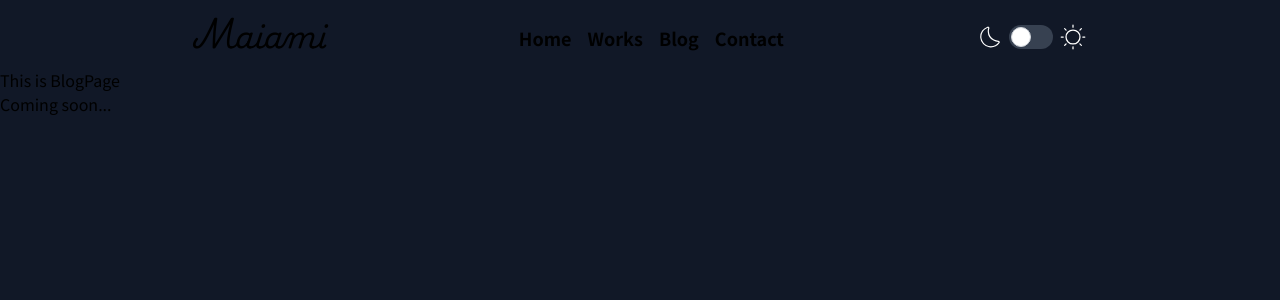
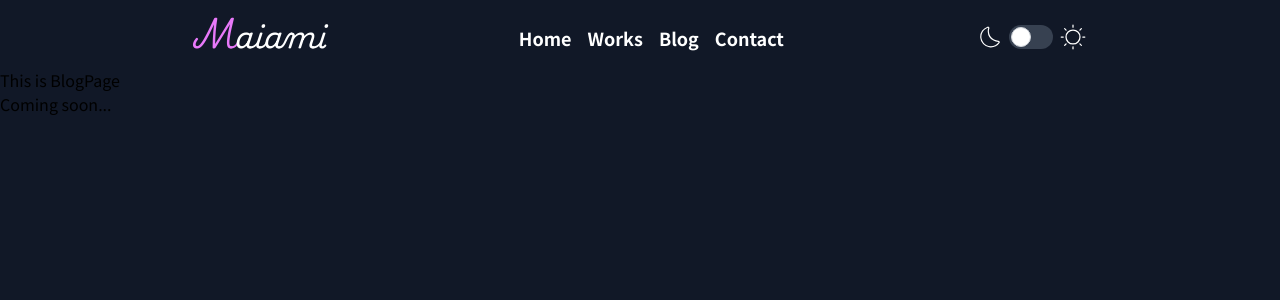
Before and after one commit to markinveng/react-tech-blog, a Next.js app: page /blog in a window 1280 px wide. Shown: the top 300 px of the page. Built offline with nearby package versions, Linux system fonts and the light colour scheme.

Commit message:
スタイル適用テスト

```diff
--- a/src/util/defaultStyles.tsx
+++ b/src/util/defaultStyles.tsx
@@ -1,6 +1,6 @@
 export const defaultStyles = {
   //テキストスタイル
-  text: `dark:text-white text-black`,
-  colorText: `dark:text-cyan-400 text-fuchsia-400`,
-  titleText: ``
+  text: "dark:text-white text-black",
+  colorText: "ark:text-cyan-400 text-fuchsia-400",
+  titleText: ""
 } as const satisfies Record<string, string>;
--- a/tailwind.config.ts
+++ b/tailwind.config.ts
@@ -5,6 +5,7 @@ const config: Config = {
     "./src/pages/**/*.{js,ts,jsx,tsx,mdx}",
     "./src/components/**/*.{js,ts,jsx,tsx,mdx}",
     "./src/app/**/*.{js,ts,jsx,tsx,mdx}",
+    "./src/util/**/*.{js,ts,jsx,tsx,mdx}"
   ],
   theme: {
     extend: {
```
